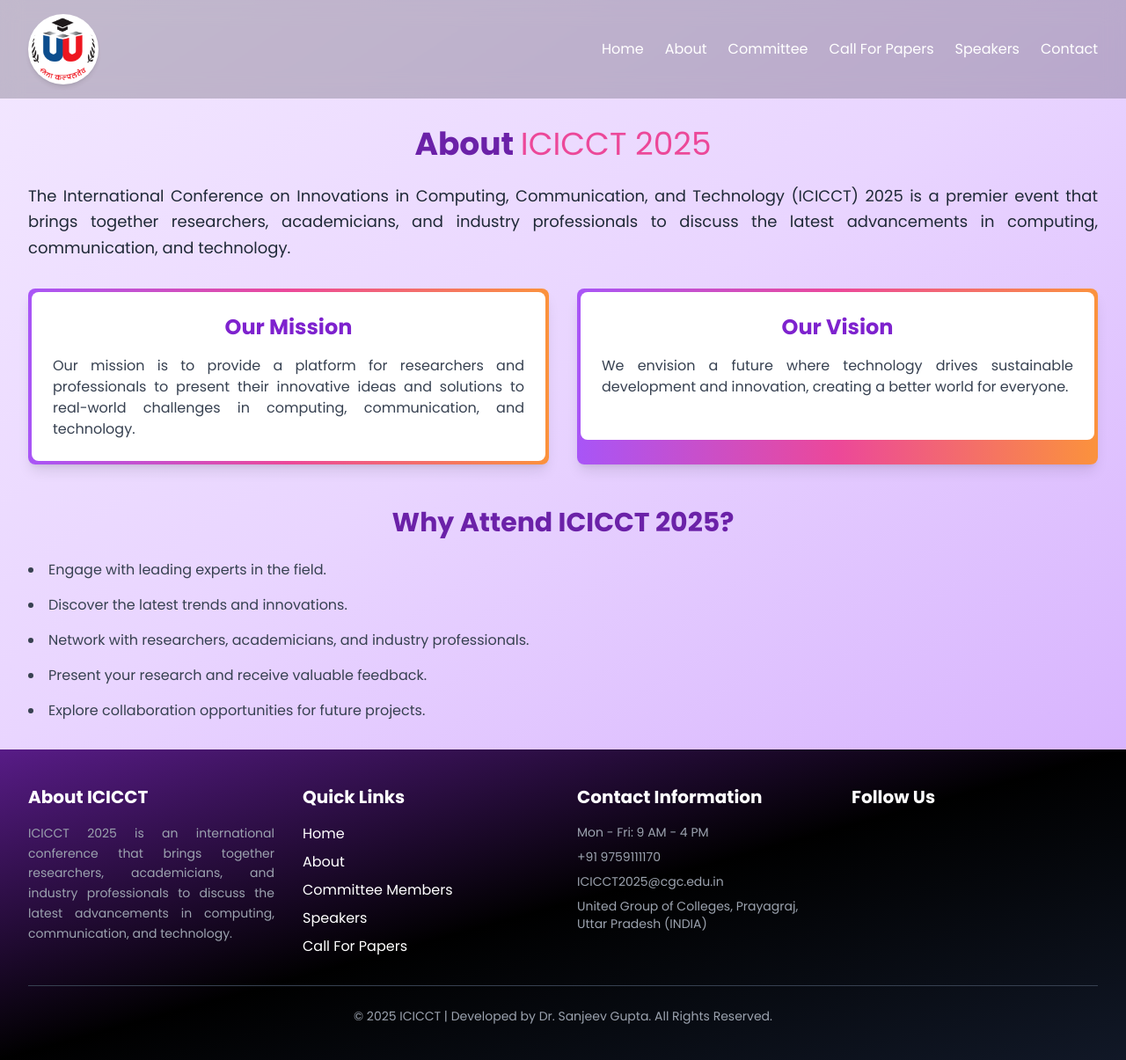
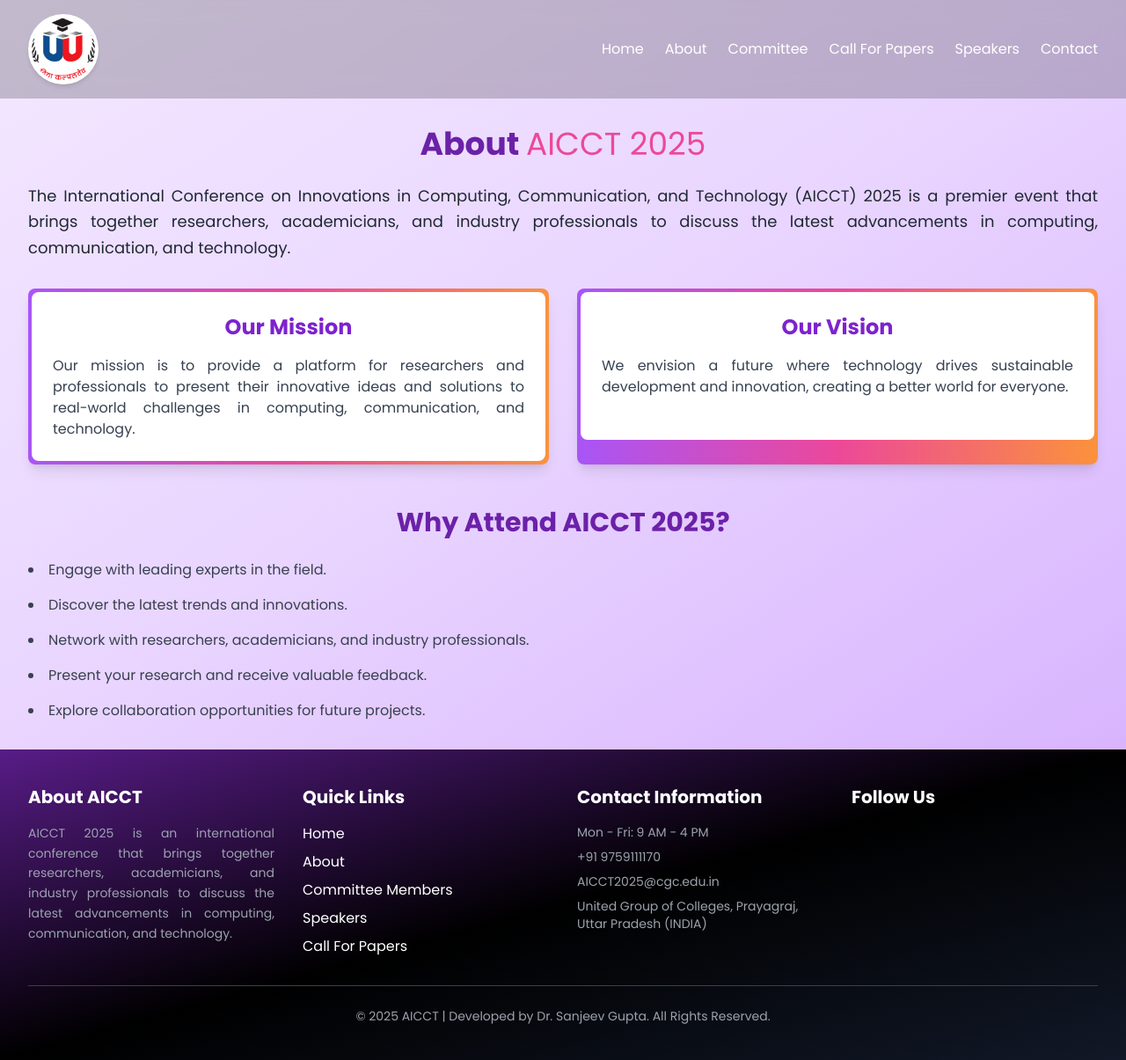
Before and after one commit to manishshukla00/conference, a React (Create React App) app: page /about in a window 1280 px wide. Shown: the whole page at 88% size. Built offline with nearby package versions, Linux system fonts and the light colour scheme.

Commit message:
UI update

```diff
--- a/public/index.html
+++ b/public/index.html
@@ -7,31 +7,31 @@
   <meta name="viewport" content="width=device-width, initial-scale=1.0" />
   <meta name="theme-color" content="#000000" />
   <meta name="description"
-    content="ICICCT 2025 - International Conference on Innovations in Computing, Communication, and Technology. Join us to explore the latest advancements in technology." />
+    content="AICCT 2025 - International Conference on Innovations in Computing, Communication, and Technology. Join us to explore the latest advancements in technology." />
   <meta name="keywords"
-    content="ICICCT, Conference, Computing, Communication, Technology, Innovations, Research, 2025" />
-  <meta name="author" content="ICICCT Team" />
+    content="AICCT, Conference, Computing, Communication, Technology, Innovations, Research, 2025" />
+  <meta name="author" content="AICCT Team" />
   <meta name="robots" content="index, follow" />
-  <meta property="og:title" content="ICICCT 2025 - International Conference" />
+  <meta property="og:title" content="AICCT 2025 - International Conference" />
   <meta property="og:description"
-    content="Join ICICCT 2025 to explore the latest advancements in computing, communication, and technology." />
+    content="Join AICCT 2025 to explore the latest advancements in computing, communication, and technology." />
   <meta property="og:image" content="/images/og-image.jpg" />
-  <meta property="og:url" content="https://www.icicct2025.com" />
+  <meta property="og:url" content="https://www.AICCT2025.com" />
   <meta name="twitter:card" content="summary_large_image" />
-  <meta name="twitter:title" content="ICICCT 2025 - International Conference" />
+  <meta name="twitter:title" content="AICCT 2025 - International Conference" />
   <meta name="twitter:description"
-    content="Join ICICCT 2025 to explore the latest advancements in computing, communication, and technology." />
+    content="Join AICCT 2025 to explore the latest advancements in computing, communication, and technology." />
   <meta name="twitter:image" content="/images/twitter-image.jpg" />
   <link rel="apple-touch-icon" href="%PUBLIC_URL%/logo192.png" />
   <link rel="manifest" href="%PUBLIC_URL%/manifest.json" />
   <link href="https://fonts.googleapis.com/css2?family=Poppins:wght@300;400;600;700&display=swap" rel="stylesheet">
-  <link rel="canonical" href="https://www.icicct2025.com" />
-  <title>ICICCT 2025 - International Conference</title>
+  <link rel="canonical" href="https://www.AICCT2025.com" />
+  <title>AICCT 2025 - International Conference</title>
   <script type="application/ld+json">
     {
       "@context": "https://schema.org",
       "@type": "Event",
-      "name": "ICICCT 2025 - International Conference",
+      "name": "AICCT 2025 - International Conference",
       "startDate": "2025-07-12T09:00:00+00:00",
       "endDate": "2025-07-14T17:00:00+00:00",
       "eventAttendanceMode": "https://schema.org/OfflineEventAttendanceMode",
@@ -49,13 +49,13 @@
         }
       },
       "image": [
-        "https://www.icicct2025.com/images/og-image.jpg"
+        "https://www.AICCT2025.com/images/og-image.jpg"
       ],
-      "description": "Join ICICCT 2025 to explore the latest advancements in computing, communication, and technology.",
+      "description": "Join AICCT 2025 to explore the latest advancements in computing, communication, and technology.",
       "organizer": {
         "@type": "Organization",
-        "name": "ICICCT Team",
-        "url": "https://www.icicct2025.com"
+        "name": "AICCT Team",
+        "url": "https://www.AICCT2025.com"
       }
     }
   </script>
--- a/src/components/About.jsx
+++ b/src/components/About.jsx
@@ -25,7 +25,7 @@ const About = () => {
 
         {/* Right Side - Text */}
         <div className="md:w-full flex flex-col items-center md:items-start text-center md:text-left space-y-6">
-          <h2 className="text-3xl font-bold text-gray-800">About The ICICCT</h2>
+          <h2 className="text-3xl font-bold text-gray-800">About The AICCT</h2>
           <p className="text-gray-600 text-justify">
             AICCT-2025 is a non-profit conference and the objective is to
             provide a platform for academicians, researchers, scholars, and
--- a/src/components/Footer.jsx
+++ b/src/components/Footer.jsx
@@ -8,9 +8,9 @@ const Footer = () => {
         <div className="grid grid-cols-1 md:grid-cols-2 lg:grid-cols-4 gap-8">
           {/* About Section */}
           <div>
-            <h3 className="text-xl font-bold mb-4">About ICICCT</h3>
+            <h3 className="text-xl font-bold mb-4">About AICCT</h3>
             <p className="text-gray-400 text-sm leading-relaxed text-justify">
-              ICICCT 2025 is an international conference that brings together
+              AICCT 2025 is an international conference that brings together
               researchers, academicians, and industry professionals to discuss
               the latest advancements in computing, communication, and
               technology.
@@ -70,7 +70,7 @@ const Footer = () => {
             <ul className="space-y-2 text-gray-400 text-sm">
               <li>Mon - Fri: 9 AM - 4 PM</li>
               <li>+91 9759111170</li>
-              <li>ICICCT2025@cgc.edu.in</li>
+              <li>AICCT2025@cgc.edu.in</li>
               <li>
                 United Group of Colleges, Prayagraj, Uttar Pradesh (INDIA)
               </li>
@@ -119,7 +119,7 @@ const Footer = () => {
 
         {/* Footer Bottom */}
         <div className="mt-8 border-t border-gray-700 pt-6 text-center text-sm text-gray-400">
-          &copy; 2025 ICICCT | Developed by Dr. Sanjeev Gupta. All Rights
+          &copy; 2025 AICCT | Developed by Dr. Sanjeev Gupta. All Rights
           Reserved.
         </div>
       </div>
--- a/src/pages/About.jsx
+++ b/src/pages/About.jsx
@@ -5,11 +5,11 @@ const About = () => {
     <div className="min-h-screen bg-gradient-to-br from-purple-100 via-purple-200 to-purple-300 p-8">
       <div className="max-w-7xl mx-auto mt-20 pt-8">
         <h1 className="text-4xl font-extrabold text-center text-purple-800 mb-6">
-          About <span className="text-pink-500">ICICCT 2025</span>
+          About <span className="text-pink-500">AICCT 2025</span>
         </h1>
         <p className="text-lg text-gray-800 leading-relaxed mb-8 text-justify">
           The International Conference on Innovations in Computing,
-          Communication, and Technology (ICICCT) 2025 is a premier event that
+          Communication, and Technology (AICCT) 2025 is a premier event that
           brings together researchers, academicians, and industry professionals
           to discuss the latest advancements in computing, communication, and
           technology.
@@ -50,7 +50,7 @@ const About = () => {
         {/* Why Attend Section */}
         <div className="mt-12">
           <h2 className="text-3xl font-bold text-purple-800 mb-6 text-center">
-            Why Attend ICICCT 2025?
+            Why Attend AICCT 2025?
           </h2>
           <div className="flex flex-col md:flex-row items-center gap-8">
             <ul className="list-disc list-inside text-gray-700 space-y-4">
```
